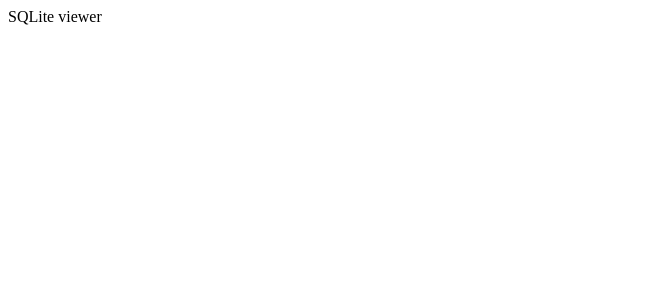
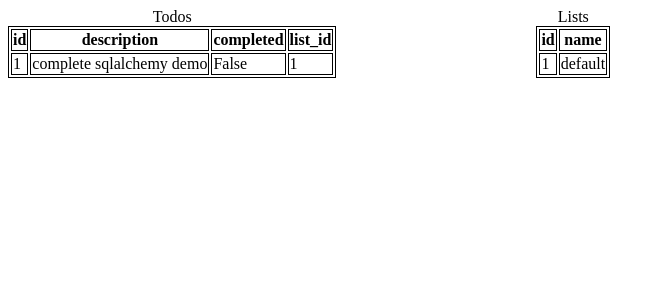
Before and after one commit to adengz/sqlalchemy_demo, a Flask app: page / in a window 1280 px wide. Before the commit the part shown is almost empty. Shown: the top 300 px of the page, without its empty margins (0-665 px from the left). Run offline with Flask 2, Linux system fonts and the light colour scheme.

Commit message:
feat: Render both tables on front end

```diff
--- a/app.py
+++ b/app.py
@@ -37,7 +37,9 @@ db.session.commit()
 
 @app.route('/')
 def index():
-    return render_template('index.html')
+    lists = TodoList.query.all()
+    todos = Todo.query.all()
+    return render_template('index.html', lists=lists, todos=todos)
 
 
 if __name__ == '__main__':
--- a/templates/index.html
+++ b/templates/index.html
@@ -3,8 +3,48 @@
 <head>
   <meta charset="UTF-8">
   <title>SQLite viewer</title>
+  <style>
+    body {
+      display: flex;
+    }
+    table, th, td {
+      border: 1px solid black;
+    }
+    .todos {
+      margin-right: 200px;
+    }
+  </style>
 </head>
 <body>
-  SQLite viewer
+  <table class="todos">
+    <caption>Todos</caption>
+    <tr>
+      <th>id</th>
+      <th>description</th>
+      <th>completed</th>
+      <th>list_id</th>
+    </tr>
+    {% for t in todos %}
+    <tr>
+      <td>{{ t.id }}</td>
+      <td>{{ t.description }}</td>
+      <td>{{ t.completed }}</td>
+      <td>{{ t.list_id }}</td>
+    </tr>
+    {% endfor %}
+  </table>
+  <table>
+    <caption>Lists</caption>
+    <tr>
+      <th>id</th>
+      <th>name</th>
+    </tr>
+    {% for l in lists %}
+    <tr>
+      <td>{{ l.id }}</td>
+      <td>{{ l.name }}</td>
+    </tr>
+    {% endfor %}
+  </table>
 </body>
 </html>
```
